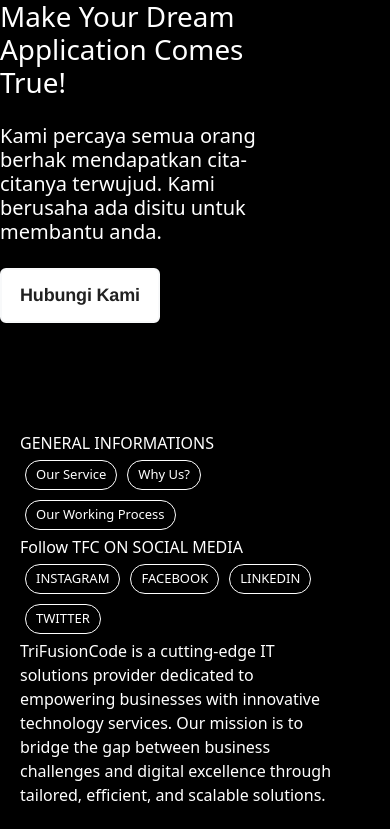
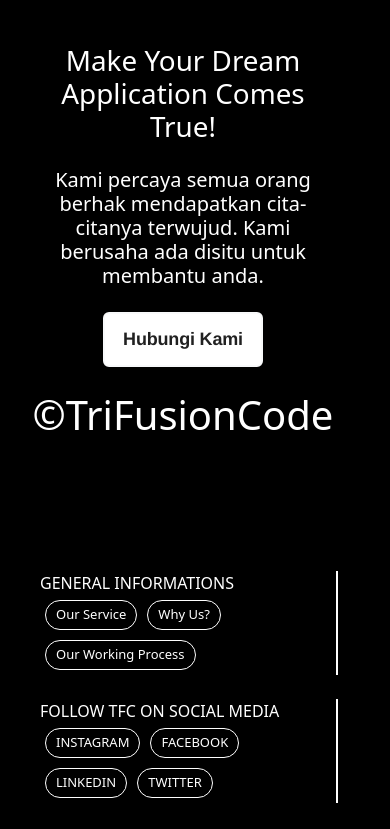
Before and after one commit to DavidDimasPatty/PortofolioFL, a React (Create React App) app: page / in a window 390 px wide. Shown: the part 7195-8024 px from the top of the page. Built offline with nearby package versions, Linux system fonts and the light colour scheme.

Commit message:
header responsive and footer and navlink

```diff
--- a/src/assets/footer.css
+++ b/src/assets/footer.css
@@ -2,6 +2,7 @@
     background-color: black;
     bottom: 0;
     width: 100% !important;
+    padding: 20px;
 }
 
 .footerHeader {
@@ -103,15 +104,13 @@
     transform: translateY(0);
 }
 
-.imgFooter {}
-
 .footerBridge {
     width: 100%;
     color: white;
 }
 
 .wrapperCall {
-    width: 200px;
+    width: 75%;
 }
 
 
@@ -175,7 +174,7 @@
     transform: translateY(.125rem);
 }
 
-.buttonFooterLink{
+.buttonFooterLink {
     border: 1px solid white;
     background-color: black;
     border-radius: 20px;
@@ -187,3 +186,84 @@
     white-space: nowrap;
     padding: 0 10px;
 }
+
+.wrapperCall {
+    width: 100%;
+    text-align: center;
+}
+
+.wrapperwordBottom {
+    margin: 0px 0px;
+}
+
+.wordBottom {
+    width: 100%;
+    justify-content: start;
+}
+
+.wordBottom h1 {
+    width: 100%;
+}
+
+.wordBottom h5 {
+    width: 100%;
+}
+
+.corps {
+    display: flex;
+    margin: 0px 20px;
+}
+
+.corps h1 {
+    font-size: calc(2rem + 1.8vw);
+    margin: 0;
+}
+
+.footerCloseC1 {
+    border-right: 2px solid white;
+}
+
+.footerCloseC2 {
+    border-right: 2px solid white;
+}
+
+
+@media (max-width: 1200px) {
+    .wrapperCall {
+        width: 100%;
+        text-align: center;
+    }
+
+    .wordBottom {
+        width: 100%;
+        text-align: center;
+        padding: 0 10px;
+    }
+
+    .wordBottom h1 {
+        width: 100%;
+        text-align: center;
+    }
+
+    .wordBottom h5 {
+        width: 100%;
+        text-align: center;
+    }
+
+    .corps h1 {
+        font-size: 40px;
+        margin: 0;
+        text-align: center;
+    }
+
+    .corps {
+        display: flex;
+        justify-content: center;
+        align-items: center;
+        margin: 0px 0px;
+    }
+
+    .imgFooterWrapper {
+        justify-content: center;
+    }
+}
--- a/src/assets/header.css
+++ b/src/assets/header.css
@@ -82,6 +82,9 @@
     list-style: none;
     display: flex;
     margin-top: 10px;
+    opacity: 1;
+    transform: translateY(0);
+    transition: opacity 0.5s ease, transform 0.5s ease;
 }
 
 .nav-links ul {
@@ -117,6 +120,15 @@
 }
 
 .burger-btn {
+    display: none;
+    background: none;
+    border: none;
+    font-size: 30px;
+    color: white;
+    cursor: pointer;
+}
+
+.close-btn {
     display: none;
     background: none;
     border: none;
@@ -302,23 +314,48 @@
 
 @media (max-width: 768px) {
     .nav-links {
-        display: none;
+        display: flex;
         position: absolute;
-        top: 50px;
+        top: -10px;
         right: 0px;
         background-color: #333;
-        padding: 10px;
+        padding: 60px 0px;
         border-radius: 5px;
-        width: 200px;
-        box-shadow: 0 0 10px rgba(0, 0, 0, 0.5);
+        width: 300px;
+        box-shadow: 0 0 10px rgba(0, 0, 0, 0.7);
+        height: 100vh;
+        font-size: 30px;
+        transition: 0.5s ease all;
+        opacity: 0;
+        transform: translateY(-20px);
+        transition: opacity 0.5s ease, transform 0.5s ease;
+        pointer-events: none;
+    }
+
+
+    .nav-links a.scrolled {
+        color: white;
     }
 
     .nav-links.open {
         display: block;
+        opacity: 1;
+        transform: translateY(0);
+        pointer-events: auto;
+        transition: opacity 0.5s ease, transform 0.5s ease;
     }
 
     .burger-btn {
         display: block;
+    }
+
+    .burger-btn.open {
+        display: none;
+    }
+
+    .close-btn.open {
+        display: block;
+        z-index: 90;
     }
 
     .burger-btn.scrolled {
@@ -336,11 +373,26 @@
         text-align: center;
     }
 
-    .toggle-button-cover{
+    .toggle-button-cover {
         color: white;
     }
 
-    .toggle-button-cover.scrolled{
+    .toggle-button-cover.scrolled {
         color: black;
     }
+
+
+    .knobs {
+        color: white;
+        font-size: 15px;
+    }
+
+    #button-10 .checkbox:checked~.knobs::after {
+        color: white;
+        font-size: 15px;
+    }
+
+    .getStarted{
+        display: none;
+    }
 }
--- a/src/assets/home.css
+++ b/src/assets/home.css
@@ -20,8 +20,11 @@
 }
 
 .wrapper-all {
+    position: relative;
     width: 100% !important;
 }
+
+
 
 @keyframes gradientAnimation {
     0% {
@@ -376,7 +379,7 @@
 .wrapButtonHeader2 {
     flex-wrap: wrap;
     justify-content: end;
-    gap: 70px;
+    gap: 65px;
 }
 
 .button-contact {
@@ -658,7 +661,7 @@
 }
 
 .wrap2ButtonHeader {
-    justify-content: end;
+    justify-content: center;
 }
 
 .wrap1ButtonHeader {
@@ -694,6 +697,20 @@
     .wrapButtonHeader2 {
         flex-wrap: wrap;
         justify-content: end;
-        gap:10px;
+        gap: 10px;
     }
 }
+
+@media (max-width: 768px) {
+    .wrapper-all.menuOpen::before {
+        content: '';
+        position: fixed;
+        backdrop-filter: blur(10px);
+        height: 100vh;
+        width: 100vw;
+        top: 0;
+        left: 0;
+        background-color: rgba(0, 0, 0, 0.1);
+        z-index: 500;
+    }
+}
--- a/src/components/Floating.js
+++ b/src/components/Floating.js
@@ -31,7 +31,7 @@
     const body = "Halo, ini adalah isi email yang telah diatur sebelumnya.";
     const mailtoLink = `https://mail.google.com/mail/?view=cm&fs=1&to=${email}&su=${encodeURIComponent(subject)}&body=${encodeURIComponent(body)}`;
 
-    const phoneNumber = "6281311974915";
+    const phoneNumber = "628131123";
     const defaultMessage = "Halo, saya tertarik dengan layanan Anda.";
 
     const openWhatsApp = () => {
--- a/src/components/Footer.js
+++ b/src/components/Footer.js
@@ -3,7 +3,7 @@
 import logoTFC from "../assets/image/logoTFC.png"
 import Marquee from "react-fast-marquee";
 const Footer = () => {
-    const phoneNumber = "6281311974915";
+    const phoneNumber = "62812124";
     const defaultMessage = "Halo, saya tertarik dengan layanan Anda.";
     const openWhatsApp = () => {
         const isMobile = /Android|iPhone|iPad|iPod/i.test(navigator.userAgent);
@@ -15,66 +15,36 @@
     };
     return (
         <div className="footer" id="footer">
-            <div className="col d-flex justify-content-start pb-5">
-                <div className="row footerBridge mt-5">
-                    <div className="col d-flex justify-content-center align-items-center">
+            <div className="col d-flex  pb-5">
+                <div className="row footerBridge mt-5 gap-4">
+                    <div className="col-md-3 d-flex  align-items-center imgFooterWrapper">
                         <img src={logoTFC} className="imgFooter" />
                     </div>
-                    <div className="col d-flex justify-content-center align-items-center">
-                        <div className="row">
-                            <h1 className="w-75 mb-4">Make Your Dream Application Comes True!</h1>
-                            <h5 className="w-75 mb-4">Kami percaya semua orang berhak mendapatkan cita-citanya terwujud. Kami berusaha ada disitu untuk membantu anda.</h5>
-                            <h5 className="w-25 mb-4"></h5>
-                            <div className="wrapperCall">
+
+                    <div className="col-md-4 d-flex justify-content-center align-items-center wrapperwordBottom">
+                        <div className="row wordBottom">
+                            <h1 className="mb-4 text-center">Make Your Dream Application Comes True!</h1>
+                            <h5 className="mb-4">Kami percaya semua orang berhak mendapatkan cita-citanya terwujud. Kami berusaha ada disitu untuk membantu anda.</h5>
+                            <div className="wrapperCall" >
                                 <button className="btn btn-light buttonCall" onClick={openWhatsApp}>Hubungi Kami</button>
                             </div>
                         </div>
                     </div>
+
+                    <div className="col-md-4 d-flex corps align-items-center">
+                        <h1>
+                            &copy;TriFusionCode
+                        </h1>
+                    </div>
                 </div>
             </div>
 
-            <div className="row footerrow">
-                {/* <div className="col-md-6 d-flex justify-content-start">
-                    <h5><i className="bi bi-laptop text-white" /> We Help Your Dreams!</h5>
-                </div>
-                <div className="col-md-2">
-                    <div className="row">
-                        <a href="#"><h5>Our Service</h5></a>
-                        <a href="#"><h5>Why Us?</h5></a>
-                        <a href="#"><h5>Our Working Proccess</h5></a>
-                    </div>
-                </div>
-                <div className="col-md-2">
-                    <div className="row">
-                        <a href="#"><h5>Instagram</h5></a>
-                        <a href="#"><h5>Twitter</h5></a>
-                        <a href="#"><h5>Facebook</h5></a>
-                        <a href="#"><h5>LinkedIn</h5></a>
-                    </div>
-                </div>
-
-                <div className="col-md-2">
-                    <div className="row">
-                        <a href="#"><h5>FAQ</h5></a>
-                        <a href="#"><h5>Contact</h5></a>
-                    </div>
-                </div> */}
+            <div className="row footerrow nb-5">
+                <div>&nbsp;</div>
             </div>
 
-            <div className="row footerClose">
-                {/* <div className="col-md-6">
-                    TriFusionCode &#169; 2024
-                </div>
-                <div className="col-md-2">
-                    Our Section
-                </div>
-                <div className="col-md-2">
-                    Our Media Sosial
-                </div>
-                <div className="col-md-2">
-                    Help Center
-                </div> */}
-                <div className="col-md-4">
+            <div className="row footerClose gap-4">
+                <div className="col-md-3 footerCloseC1">
                     <div className="header1Footer">GENERAL INFORMATIONS</div>
                     <div className="col">
                         <button className="buttonFooterLink">Our Service</button>
@@ -82,8 +52,8 @@
                         <button className="buttonFooterLink">Our Working Process</button>
                     </div>
                 </div>
-                <div className="col-md-4">
-                    <div className="header1Footer">Follow TFC ON SOCIAL MEDIA</div>
+                <div className="col-md-4 footerCloseC2">
+                    <div className="header1Footer">FOLLOW TFC ON SOCIAL MEDIA</div>
                     <div className="col">
                         <button className="buttonFooterLink">INSTAGRAM</button>
                         <button className="buttonFooterLink">FACEBOOK</button>
--- a/src/components/Home.js
+++ b/src/components/Home.js
@@ -20,6 +20,7 @@
     const [frontWelcome, setFrontWelcome] = useState(true);
     const [isChecked, setIsChecked] = useState(false);
     const [lastClickTime, setLastClickTime] = useState(Date.now());
+    const [isMenuOpen, setIsMenuOpen] = useState(false);
 
     const toggleFront = () => {
         setFrontWelcome(!frontWelcome);
@@ -29,6 +30,9 @@
         setIsChecked(checked);
     };
 
+    const toggleMenu = () => {
+        setIsMenuOpen((prev) => !prev);
+    };
     useEffect(() => {
         const timer = setTimeout(() => {
             toggleFront();
@@ -38,8 +42,10 @@
     }, [lastClickTime]);
 
     return (
-        <div className="wrapper-all">
-            <HeaderNav onCheckboxChange={handleCheckboxChange} />
+        <div className={`wrapper-all ${isMenuOpen?'menuOpen':''}`}>
+            <HeaderNav onCheckboxChange={handleCheckboxChange}
+            onMenuOpen={toggleMenu}
+             isMenuOpen={isMenuOpen} />
             <div className={`frontWelcome ${frontWelcome ? "active" : "hidden"}`}>
                 <div className="d-flex frontContent align-items-center justify-content-around">
                     <div className="row align-items-center justify-content-center content-left-front">
```
Also changed, not shown: src/components/HeaderNav.js (+19 -8 lines).
